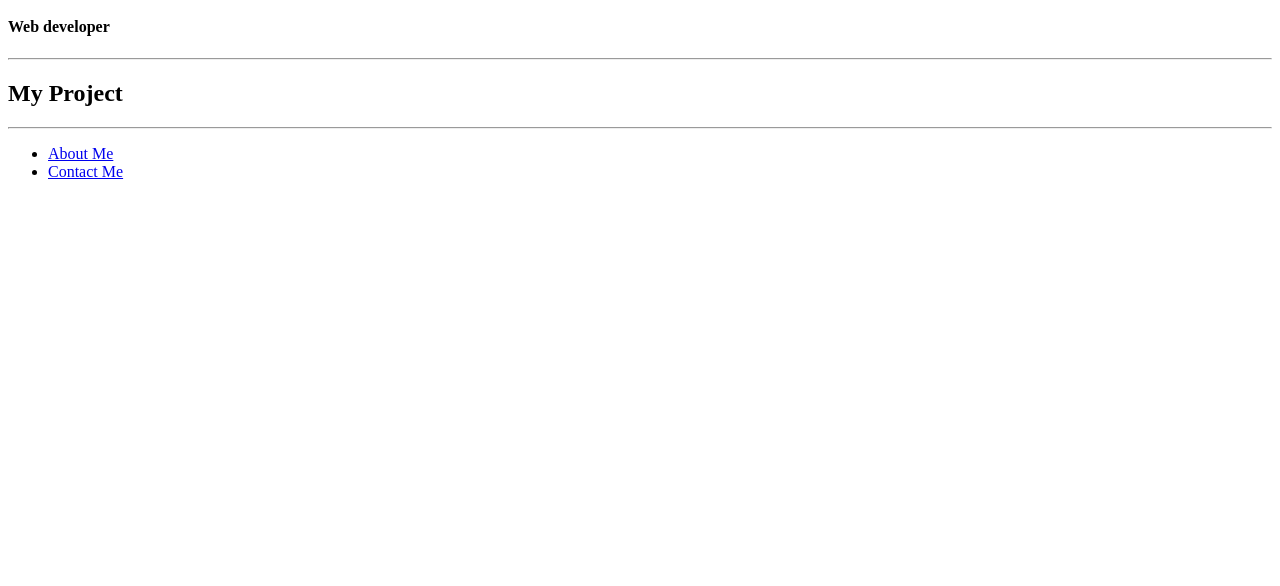
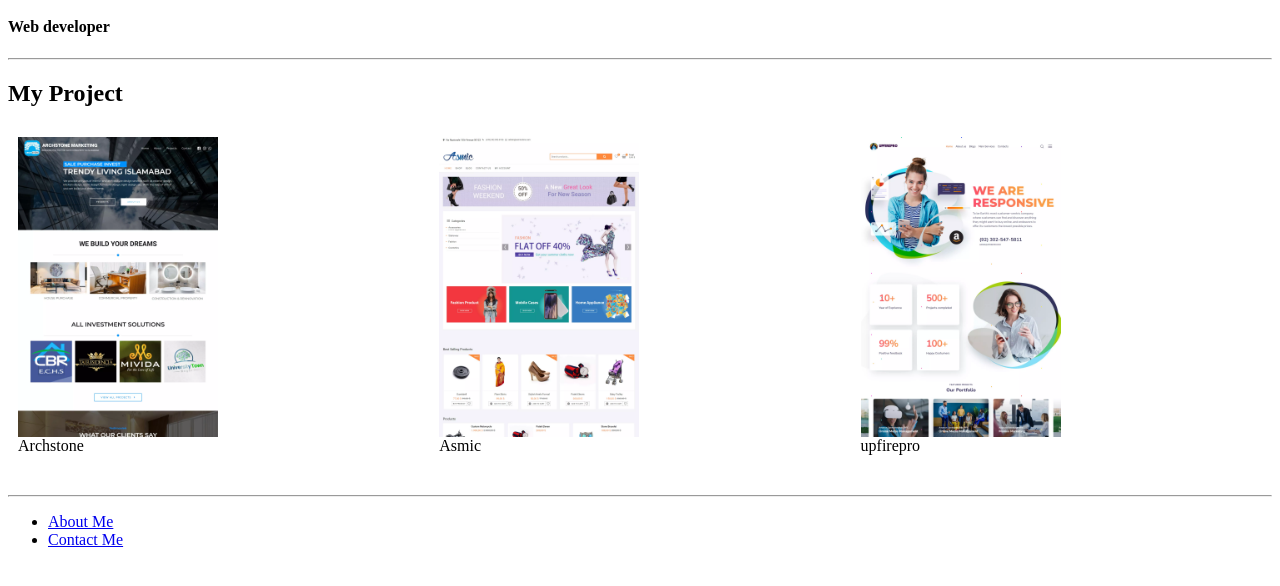
Before and after one commit to mzayem/Portfolio, a plain HTML site: page index.html in a window 1280 px wide. Shown: the part 48-634 px from the top of the page. Drawn offline with Linux system fonts and the light colour scheme.

Commit message:
added portfolio

```diff
--- a/index.html
+++ b/index.html
@@ -7,6 +7,25 @@
     />
     <meta name="M.Zayem" content="" />
     <title>Portfolio</title>
+    <style>
+      * {
+        box-sizing: border-box;
+      }
+      .column {
+        float: left;
+        width: 33.33%;
+        padding: 10px;
+        height: 300px; /* Should be removed. Only for demonstration */
+      }
+
+      /* Clear floats after the columns */
+      .row:after {
+        content: "";
+        padding: 30px 0px;
+        display: table;
+        clear: both;
+      }
+    </style>
   </head>
   <body>
     <div>
@@ -16,6 +35,20 @@
     <hr />
     <div>
       <h2>My Project</h2>
+      <div class="row">
+        <div class="column">
+          <img src="./assets/images/Archstone.webp" width="200" />
+          <figcaption>Archstone</figcaption>
+        </div>
+        <div class="column">
+          <img src="./assets/images/Asmic.webp" width="200" />
+          <figcaption>Asmic</figcaption>
+        </div>
+        <div class="column">
+          <img src="./assets/images/upfirepro.webp" width="200" />
+          <figcaption>upfirepro</figcaption>
+        </div>
+      </div>
     </div>
     <hr />
     <div>
```
Also changed, not shown: assets/images/Archstone.webp (added), assets/images/Asmic.webp (added), assets/images/upfirepro.webp (added).
